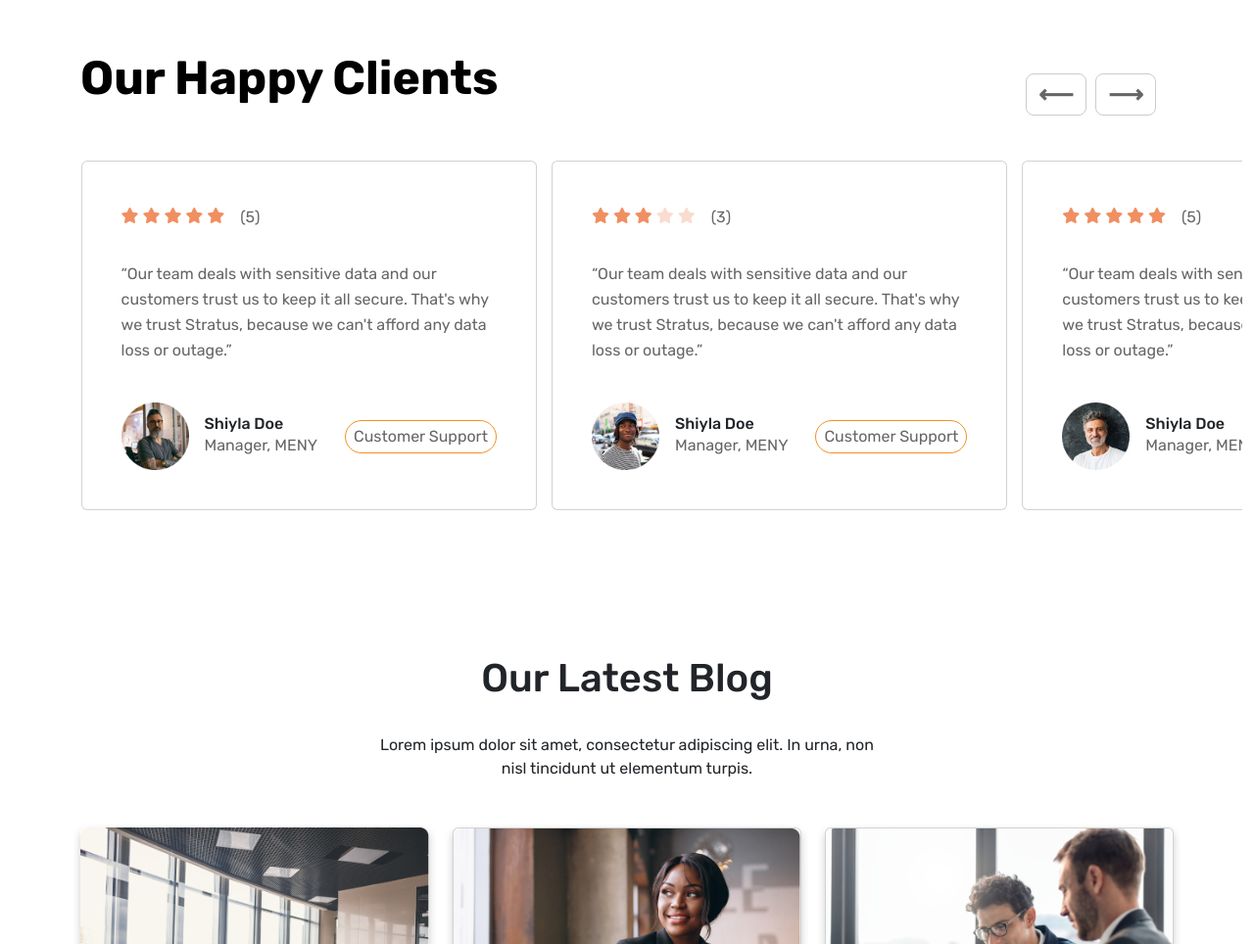
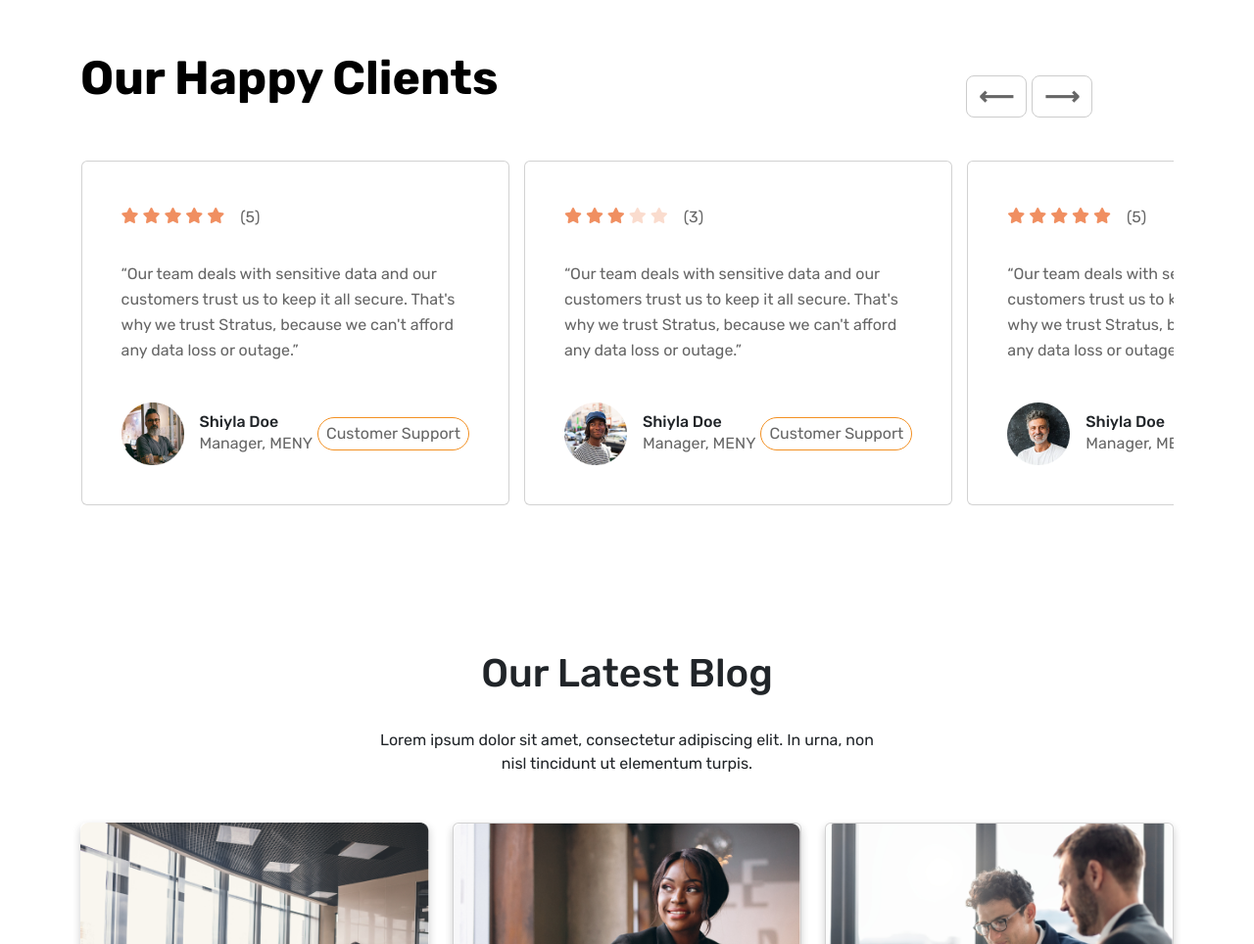
Before and after one commit to zjria/softwarezon, a plain HTML site: page index.html in a window 1280 px wide. Shown: the part 6175-7139 px from the top of the page at 98% size. Drawn offline with nearby package versions, Linux system fonts and the light colour scheme.

Commit message:
edid nagetive margin

```diff
--- a/css/style.css
+++ b/css/style.css
@@ -421,7 +421,7 @@ a.nav-link.text-white.fw-medium {
 .wrapper {
     display: flex;
     align-items: center;
-    margin-right: -70px;
+    /* margin-right: -70px; */
 }
 
 .wrapper .owl-prev,
```
